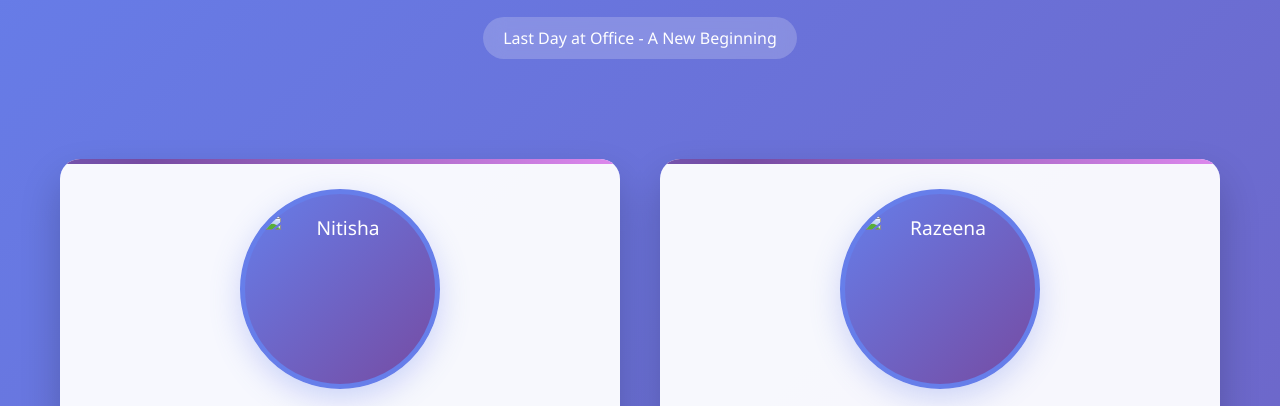
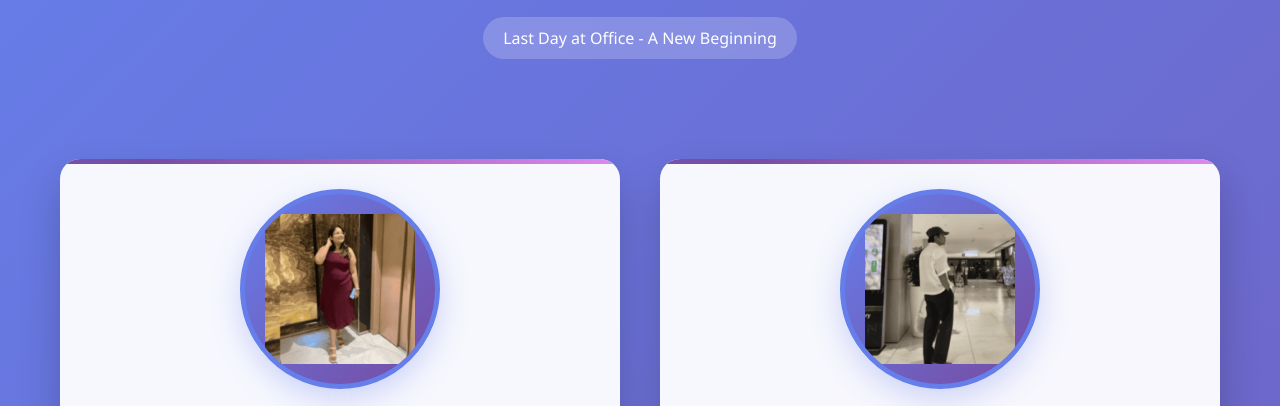
Before and after one commit to Ankushinglitchinthematrix09/Nitisha-Razeena-s_vidai, a plain HTML site: page index.html in a window 1280 px wide. Shown: the part 187-593 px from the top of the page. Drawn offline with Linux system fonts and the light colour scheme.

Commit message:
Update index.html

```diff
--- a/index.html
+++ b/index.html
@@ -323,7 +323,7 @@
             <div class="employee-card">
                 <div class="photo-container">
                     <div class="photo-placeholder">
-                        <img src="nitisha.jpg" alt="Nitisha" style="width: 100%; height: 100%; object-fit: cover;">
+                        <img src="nitisha.jpg.jpg" alt="Nitisha" style="width: 100%; height: 100%; object-fit: cover;">
                     </div>
                 </div>
                 <h2>Nitisha</h2>
@@ -357,7 +357,7 @@
             <div class="employee-card">
                 <div class="photo-container">
                     <div class="photo-placeholder">
-                        <img src="razeena.jpg" alt="Razeena" style="width: 100%; height: 100%; object-fit: cover;">
+                        <img src="razeena.jpg.jpg" alt="Razeena" style="width: 100%; height: 100%; object-fit: cover;">
                     </div>
                 </div>
                 <h2>Razeena</h2>
```
